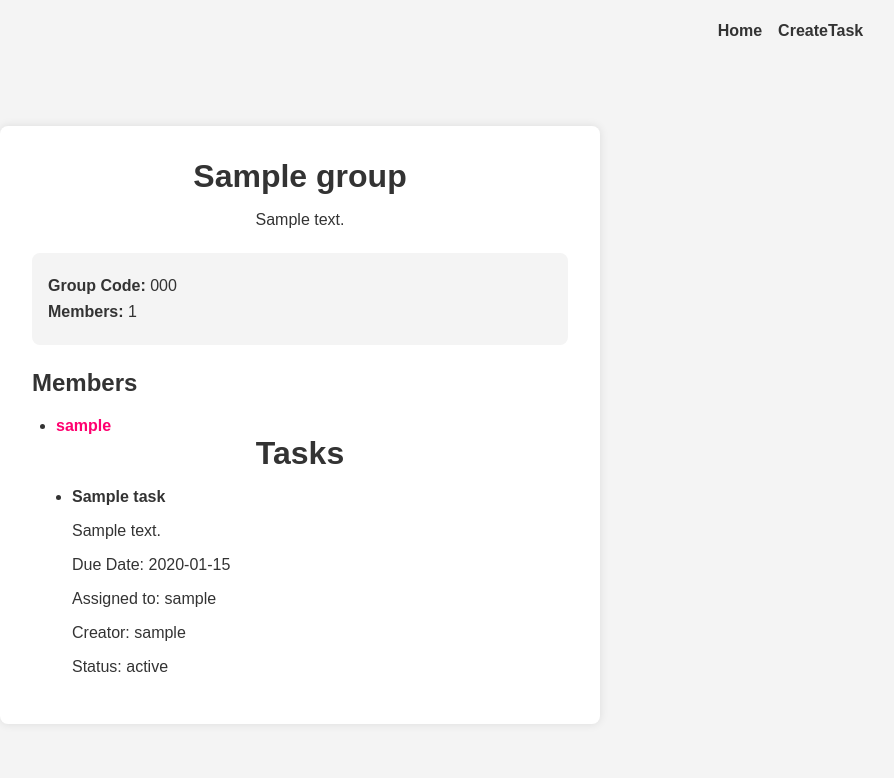
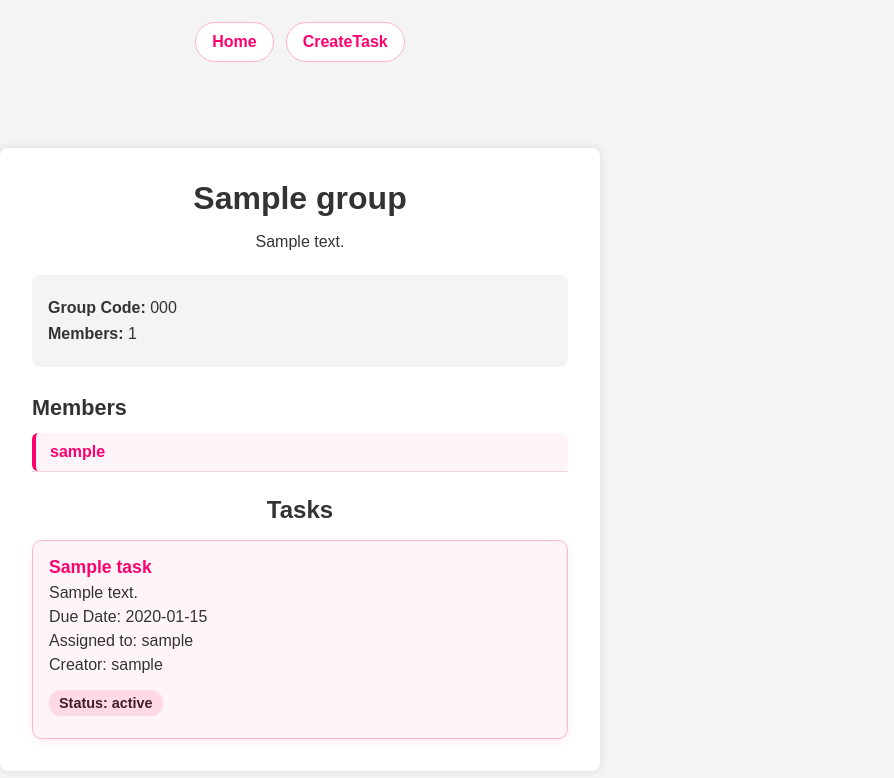
Before and after one commit to ikechukwuOwen/flask-app, a Flask app: page /group/1 in a window 1280 px wide. Shown: the top 778 px of the page, without its empty margins (340-1234 px from the left). Run offline with Flask 3, Linux system fonts and the light colour scheme; a user stored in the database is signed in; tables that the repository leaves empty hold one stand-in row (values such as "Sample post"); some libraries are stand-ins or nearby versions.

Commit message:
new group design

```diff
--- a/static/group.css
+++ b/static/group.css
@@ -8,23 +8,30 @@ body {
 
 header {
     display: flex;
-    justify-content: flex-end;
+    justify-content: center;
     align-items: center;
+    gap: 12px;
     width: 100%;
     padding: 22px 6%;
     box-sizing: border-box;
 }
 
 header a {
-    color: #333;
+    padding: 10px 16px;
+    color: #ff006f;
+    background: white;
+    border: 1px solid #ffb3cc;
+    border-radius: 20px;
     font-weight: bold;
     text-decoration: none;
     transition: color 0.2s;
-    margin-left: 16px;
+    transition: background-color 0.2s, color 0.2s, border-color 0.2s;
 }
 
 header a:hover {
-    color: #ff006f;
+    color: white;
+    background-color: #ff006f;
+    border-color: #ff006f;
 }
 
 .group-card {
@@ -60,12 +67,24 @@ header a:hover {
 }
 
 .members-title {
+    margin: 28px 0 12px;
     color: #333;
+    font-size: 1.35rem;
 }
 
 .member-list {
+    display: grid;
+    gap: 8px;
     margin: 0;
-    padding-left: 24px;
+    padding: 0;
+    list-style: none;
+}
+
+.member-list li {
+    padding: 10px 14px;
+    background: #fff5f8;
+    border-left: 4px solid #ff006f;
+    border-radius: 6px;
 }
 
 .member-list a {
@@ -78,13 +97,62 @@ header a:hover {
     color: #dd336a;
 }
 
+.tasks-title {
+    margin: 32px 0 12px;
+    padding-top: 24px;
+    color: #333;
+    border-top: 1px solid #f0d5df;
+    font-size: 1.5rem;
+}
+
+.task-list {
+    display: grid;
+    gap: 14px;
+    margin: 0;
+    padding: 0;
+    list-style: none;
+}
+
+.task-list li {
+    padding: 16px;
+    background: #fff5f8;
+    border: 1px solid #ffb3cc;
+    border-radius: 10px;
+    box-shadow: 0 3px 8px rgba(255, 0, 111, 0.08);
+}
+
+.task-list p {
+    margin: 6px 0;
+}
+
+.task-list p:first-child {
+    margin-top: 0;
+    color: #ff006f;
+    font-size: 1.1rem;
+}
+
+.task-list p:last-child {
+    display: inline-block;
+    margin-top: 10px;
+    padding: 5px 10px;
+    color: #3d1f2b;
+    background: #ffd9e5;
+    border-radius: 12px;
+    font-size: 0.9rem;
+    font-weight: bold;
+}
+
 @media (max-width: 480px) {
     header {
-        justify-content: center;
+        flex-wrap: wrap;
     }
 
     .group-card {
         margin: 4vh auto;
         padding: 24px 20px;
     }
+
+    .group-card h1 {
+        font-size: 1.8rem;
+    }
 }
```
